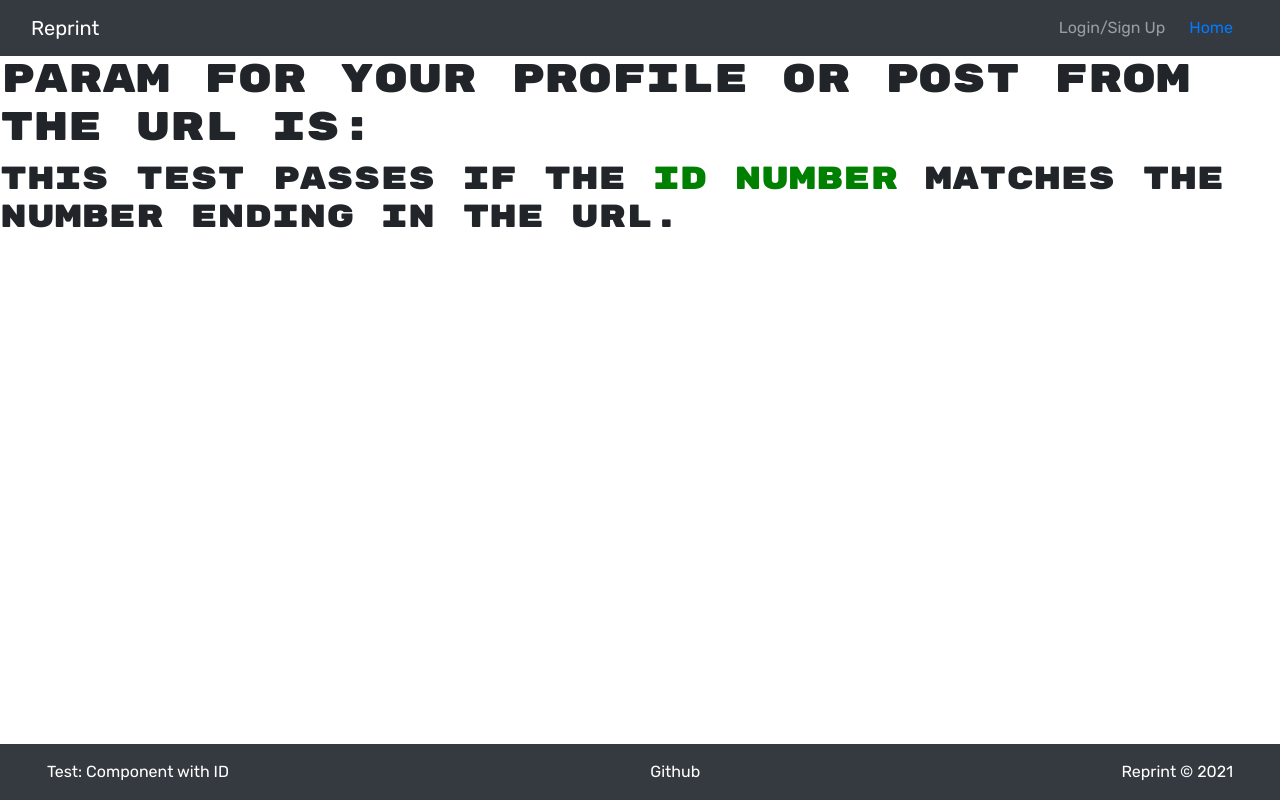
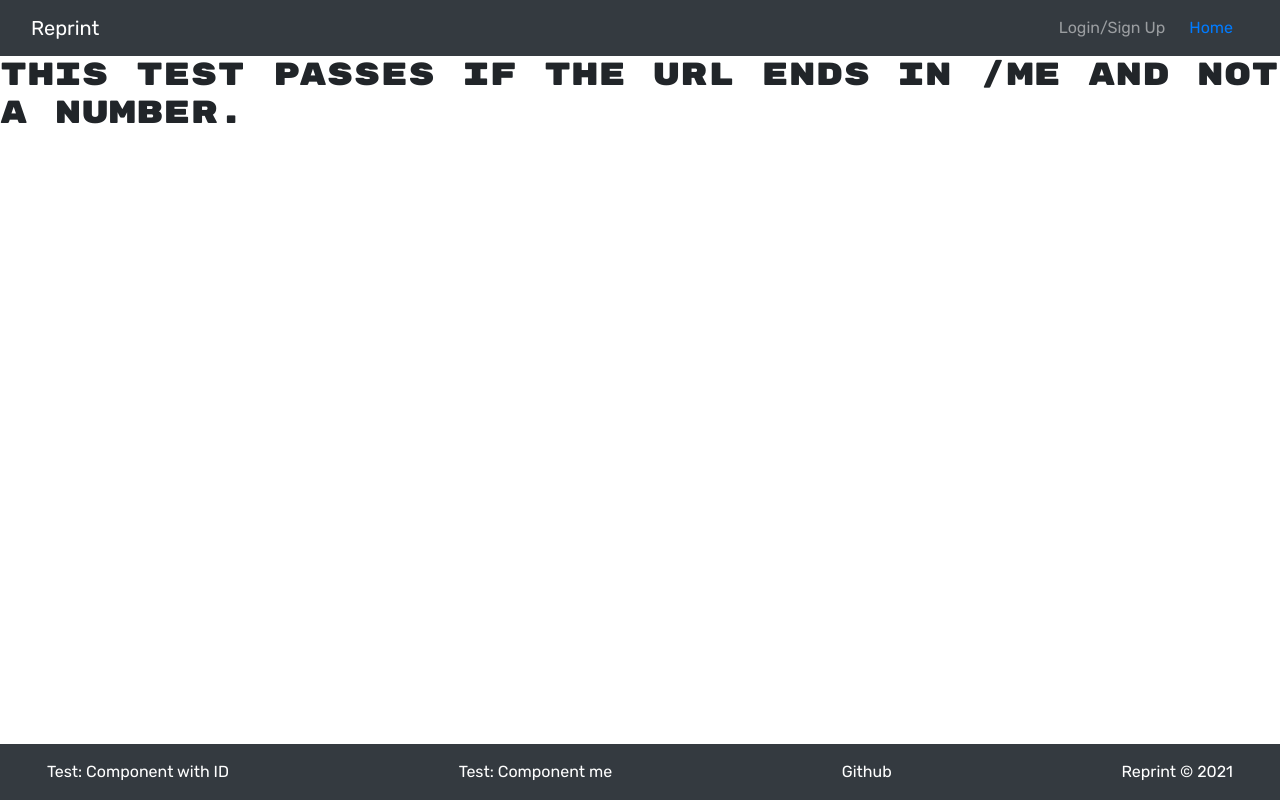
Before and after one commit to Siphon880gh/reprint, a React (Create React App) app in the folder client/: page /test-param/me in a window 1280 px wide. Built offline with nearby package versions, Linux system fonts and the light colour scheme.

Commit message:
Footer with router link that tests if app can differentiate between /:id and /me then render the appropriate component

```diff
--- a/client/src/App.js
+++ b/client/src/App.js
@@ -8,6 +8,7 @@ import Footer, {FooterPushDown} from './components/Footer';
 // Pages
 import Home from './pages/Home';
 import TestParam from './pages/TestParam';
+import TestParamNone from './pages/TestParamNone';
 
 // Add Apollo context components
 import { ApolloProvider } from '@apollo/react-hooks';
@@ -36,7 +37,7 @@ function App() {
             <Route exact path='/post/new' component={Home} />
             <Route exact path='/post/:id' component={Home} />
             <Route exact path='/favorites' component={Home} />
-            <Route exact path='/test-param/me' component={TestParam} />
+            <Route exact path='/test-param/me' component={TestParamNone} />
             <Route exact path='/test-param/:id' component={TestParam} />
             <Route exact path='/profile/me' component={Home} />
             <Route exact path='/profile/:id' component={Home} />
--- a/client/src/components/Footer.js
+++ b/client/src/components/Footer.js
@@ -13,6 +13,7 @@ export default function Footer() {
                 <Navbar bg='dark' variant='dark' expand='lg'>
                     <Container fluid>
                         <Nav.Link className="text-bold" as={Link} to="/test-param/3">Test: Component with ID</Nav.Link>
+                        <Nav.Link className="text-bold" as={Link} to="/test-param/me">Test: Component me</Nav.Link>
                         <a target="_blank" href="https://github.com/Siphon880gh/reprint/" className="text-bold nav-link">Github</a>
                         <span className="text-bold text-white nav-link">Reprint © 2021</span>
                     </Container>
--- /dev/null
+++ b/client/src/pages/TestParamNone.js
@@ -0,0 +1,21 @@
+/**
+ * @file TestParam
+ *
+ * This component will load for test-param/me in place of test-param/:id.
+ * TODO: We can use this component as a basis for /profile/me which is visiting your own profile to edit it. Look into TestParam.js for more information
+ *
+ */
+import React from "react";
+import {useParams} from "react-router-dom";
+
+export default function TestParam() {
+    // We can use the `useParams` hook here to access
+    // the dynamic pieces of the URL.
+    let { id } = useParams();
+
+    return (
+      <div>
+        <h2>This test passes if the URL ends in /me and not a number.</h2>
+      </div>
+    );
+}
```
